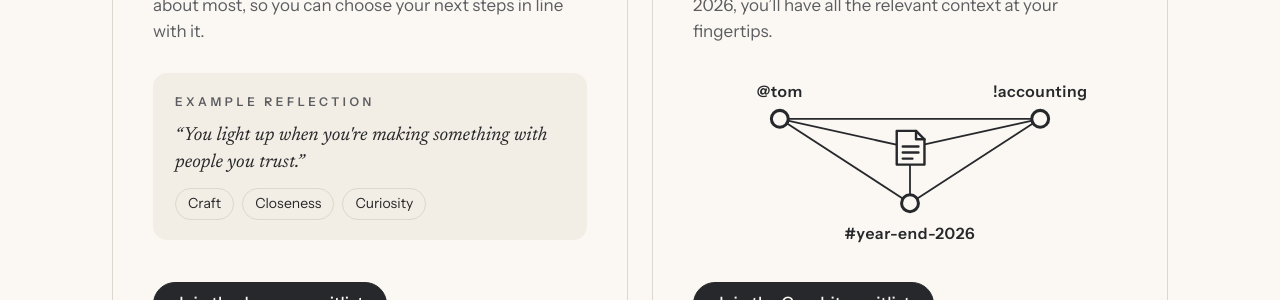
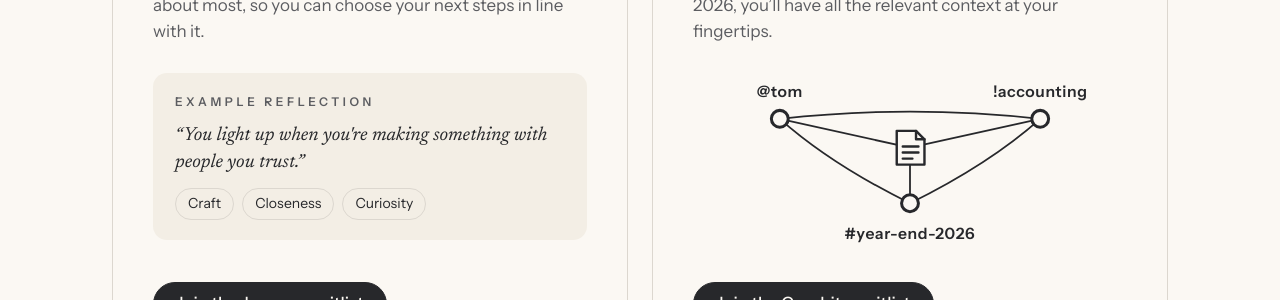
Before and after one commit to deliberate-software/deliberate-software.github.io, a Jekyll site: the page built from index.html, in a window 1280 px wide. Shown: the part 1372-1672 px from the top of the page. Built offline with Jekyll 4.4.1, drawn with Linux system fonts in a browser that asks for light colours.

Commit message:
Update Graphite graph

```diff
--- a/_includes/extras/graphite-graph.html
+++ b/_includes/extras/graphite-graph.html
@@ -1,8 +1,8 @@
 <svg class="graph" viewBox="0 0 360 150" role="img" aria-label="A note in the middle linking @tom, !accounting and #year-end-2026, which are also connected to each other">
   <g stroke="currentColor" stroke-width="1.5">
-    <line x1="72" y1="38" x2="288" y2="38"></line>
-    <line x1="72" y1="38" x2="180" y2="108"></line>
-    <line x1="288" y1="38" x2="180" y2="108"></line>
+    <path d="M72 38 Q180 26 288 38" fill="none"></path>
+    <path d="M72 38 Q114.3 75.6 180 108" fill="none"></path>
+    <path d="M288 38 Q245.7 75.6 180 108" fill="none"></path>
     <line x1="72" y1="38" x2="180" y2="62"></line>
     <line x1="288" y1="38" x2="180" y2="62"></line>
     <line x1="180" y1="108" x2="180" y2="62"></line>
```
